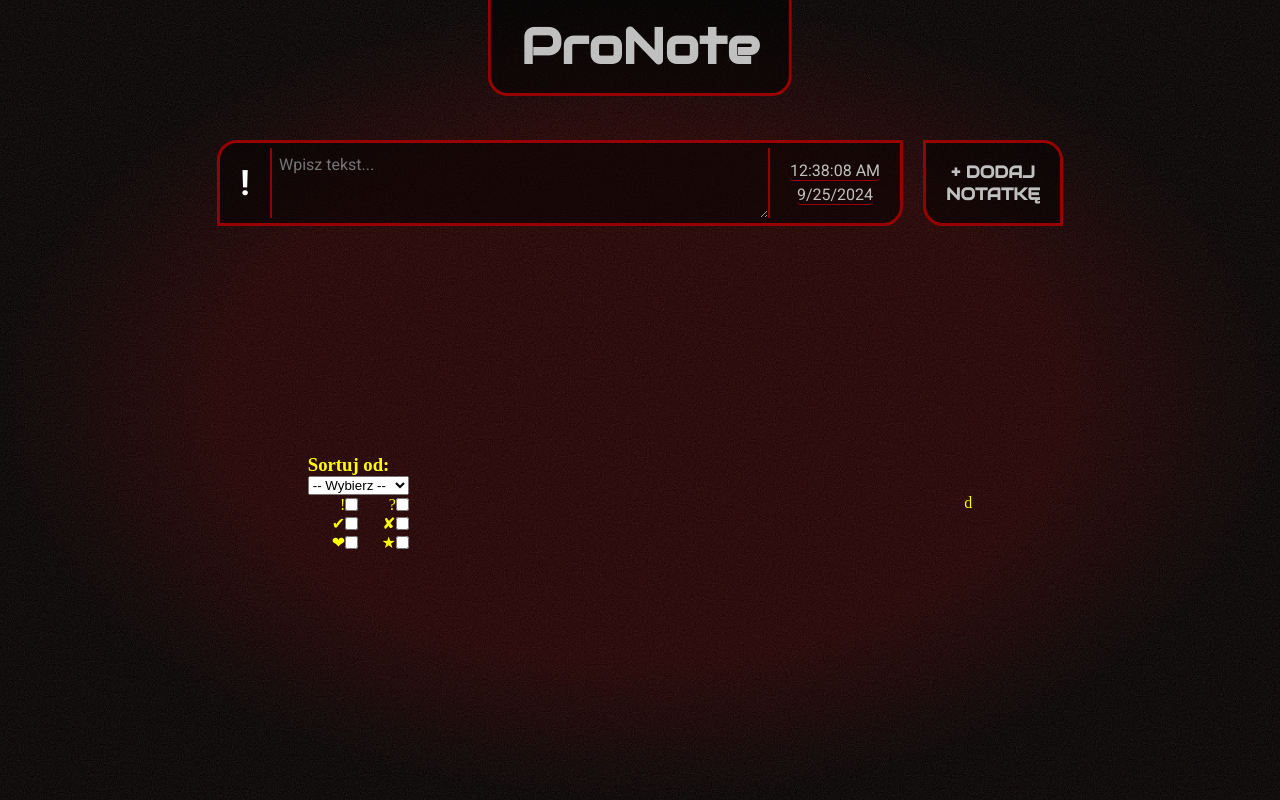
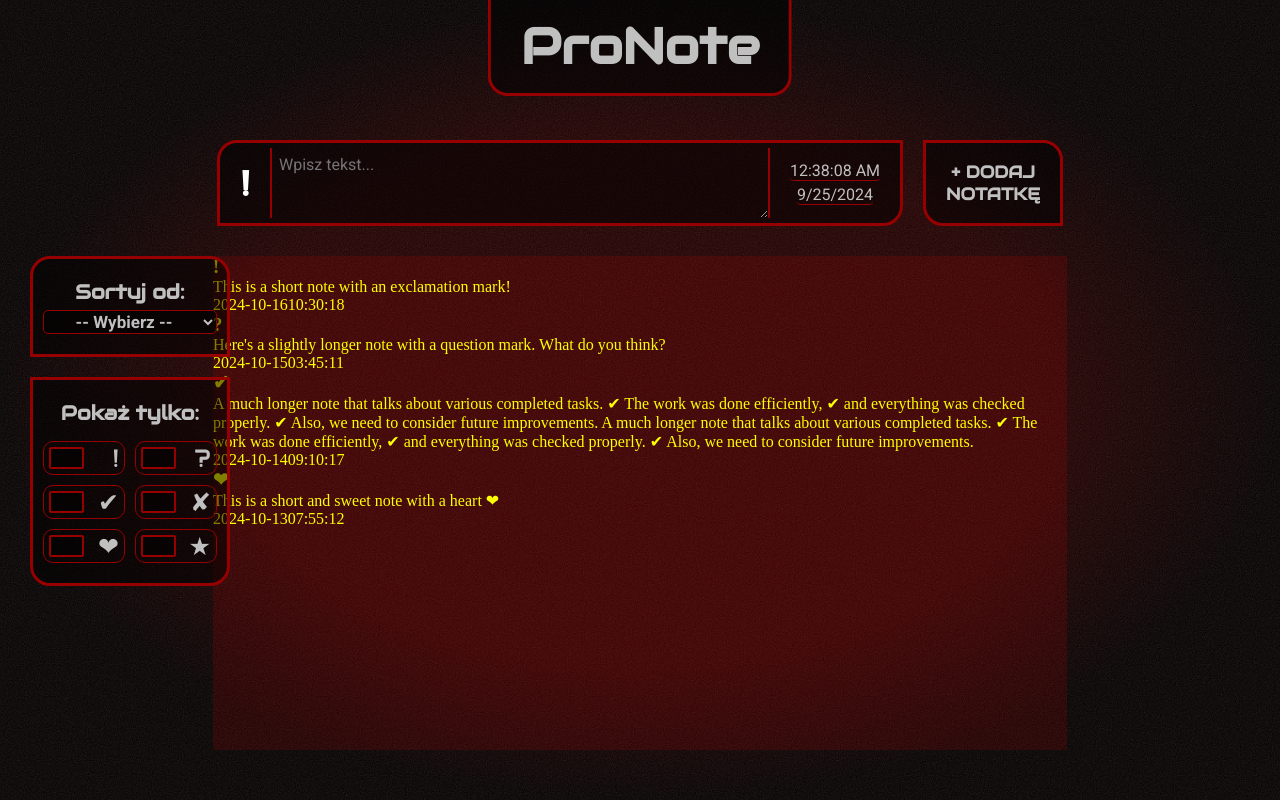
Before and after one commit to Klemciak/ProNote, a React (Create React App) app: page / in a window 1280 px wide. Built offline with nearby package versions, Linux system fonts and the light colour scheme; what react-google-recaptcha-v3 would draw is missing.

Commit message:
finish style sort, MyNote

```diff
--- a/src/pages/note/Note.scss
+++ b/src/pages/note/Note.scss
@@ -11,9 +11,10 @@
   overflow: hidden;
 }
 .main-wrap {
+  position: relative;
   display: flex;
   align-items: center;
-  justify-content: space-around;
+  justify-content: center;
   height: 100%;
   width: 100%;
   margin-top: 30px;
--- a/src/pages/note/addingNote/clock/Clock.jsx
+++ b/src/pages/note/addingNote/clock/Clock.jsx
@@ -1,5 +1,32 @@
 import React, { useState, useEffect } from "react";
 import "./Clock.scss";
+
+const notes = [
+  {
+    symbol: "!",
+    text: "This is a short note with an exclamation mark!",
+    date: "2024-10-16",
+    time: "10:30:18",
+  },
+  {
+    symbol: "?",
+    text: "Here's a slightly longer note with a question mark. What do you think?",
+    date: "2024-10-15",
+    time: "03:45:11",
+  },
+  {
+    symbol: "✔",
+    text: "A much longer note that talks about various completed tasks. ✔ The work was done efficiently, ✔ and everything was checked properly. ✔ Also, we need to consider future improvements.",
+    date: "2024-10-14",
+    time: "09:10:17",
+  },
+  {
+    symbol: "❤",
+    text: "This is a short and sweet note with a heart ❤",
+    date: "2024-10-13",
+    time: "07:55:12",
+  },
+];
 const Clock = () => {
   const [currentTime, setCurrentTime] = useState(new Date());
 
--- a/src/pages/note/addingNote/symbols/Symbols.scss
+++ b/src/pages/note/addingNote/symbols/Symbols.scss
@@ -6,7 +6,7 @@
   justify-content: center;
 }
 .symbol button {
-  font-family: $main-font;
+  font-family: $title-font;
   font-weight: bold;
   font-size: 35px;
   width: 50px;
@@ -14,6 +14,10 @@
   border: none;
   color: white;
   cursor: pointer;
+  transition: 0.2s;
+  &:hover {
+    text-shadow: 0px 0px 15px rgb(255, 0, 8);
+  }
 }
 
 .symbol-options {
--- a/src/pages/note/myNote/MyNote.jsx
+++ b/src/pages/note/myNote/MyNote.jsx
@@ -1,7 +1,47 @@
 import React from "react";
 import "./MyNote.scss";
+
+const notes = [
+  {
+    symbol: "!",
+    text: "This is a short note with an exclamation mark!",
+    date: "2024-10-16",
+    time: "10:30:18",
+  },
+  {
+    symbol: "?",
+    text: "Here's a slightly longer note with a question mark. What do you think?",
+    date: "2024-10-15",
+    time: "03:45:11",
+  },
+  {
+    symbol: "✔",
+    text: "A much longer note that talks about various completed tasks. ✔ The work was done efficiently, ✔ and everything was checked properly. ✔ Also, we need to consider future improvements. A much longer note that talks about various completed tasks. ✔ The work was done efficiently, ✔ and everything was checked properly. ✔ Also, we need to consider future improvements.",
+    date: "2024-10-14",
+    time: "09:10:17",
+  },
+  {
+    symbol: "❤",
+    text: "This is a short and sweet note with a heart ❤",
+    date: "2024-10-13",
+    time: "07:55:12",
+  },
+];
 const MyNote = () => {
-  return <div className="myNote-wrap">d</div>;
+  return (
+    <div className="myNote-wrap">
+      {notes.map((note, index) => (
+        <div key={index} className="note-item">
+          <h3>{note.symbol}</h3>
+          <p>{note.text}</p>
+          <div className="note-info">
+            <span className="note-date">{note.date}</span>
+            <span className="note-time">{note.time}</span>
+          </div>
+        </div>
+      ))}
+    </div>
+  );
 };
 
 export default MyNote;
--- a/src/pages/note/myNote/MyNote.scss
+++ b/src/pages/note/myNote/MyNote.scss
@@ -0,0 +1,6 @@
+@import "../../../variables.scss";
+.myNote-wrap {
+  height: 100%;
+  width: 70%;
+  background-color: rgba(255, 0, 0, 0.123);
+}
--- a/src/pages/note/sort/Sort.jsx
+++ b/src/pages/note/sort/Sort.jsx
@@ -20,35 +20,36 @@
         </select>
       </div>
       <div className="sortIcons">
+        <h3>Pokaż tylko:</h3>
+        <div className="sortIcons-boxes">
           <label>
-          !
             <input type="checkbox" />
+            <span>!</span>
           </label>
           <label>
-          ?
             <input type="checkbox" />
+            <span>?</span>
           </label>
           <label>
-          ✔
             <input type="checkbox" />
-        </label>
-
-        <label>
-          ✘
-          <input type="checkbox" />
+            <span>✔</span>
           </label>
           <label>
-          ❤
             <input type="checkbox" />
+            <span>✘</span>
           </label>
           <label>
-          ★
             <input type="checkbox" />
+            <span>❤</span>
           </label>
+          <label>
+            <input type="checkbox" />
+            <span>★</span>
+          </label>
+        </div>
       </div>
     </div>
   );
 };
 
 export default Sort;
-// const symbols = ["!", "?", "✔", "✘", "❤", "★"];
--- a/src/pages/note/sort/Sort.scss
+++ b/src/pages/note/sort/Sort.scss
@@ -1,15 +1,118 @@
+@import "../../../variables.scss";
 select option:first-child {
   display: none; /* Ukrywa pierwszą opcję */
 }
+
+.sort-wrap {
+  position: absolute;
+  left: 0;
+  top: 0;
+  height: 100%;
+  width: 200px;
+}
+.sortBy {
+  padding: 20px 10px;
+  border: $red-border;
+  border-radius: 20px 20px 0 0;
+  text-align: center;
+  font-family: $title-font;
+  color: $font-color;
+  background-color: $black-bg;
+
+  & h3 {
+    font-size: 20px;
+    padding-bottom: 5px;
+  }
+}
+#options {
+  width: 100%;
+  text-align: center;
+  border: $red-border;
+  border-width: 1px;
+  border-radius: 5px;
+  background-color: $black-bg;
+  color: $font-color;
+  font-weight: bold;
+  font-family: $main-font;
+  font-size: 17px;
+  cursor: pointer;
+  &:focus {
+    border-color: red;
+    outline: none;
+  }
+  & option {
+    background-color: $black-bg;
+    color: black;
+  }
+
+  & option:checked {
+    background-color: $dark-red;
+    color: white;
+    font-weight: bold;
+  }
+}
 .sortIcons {
+  padding: 20px 10px;
+  margin-top: 20px;
+  border: $red-border;
+  border-radius: 0 0 20px 20px;
+  font-family: $title-font;
+  color: $font-color;
+  background-color: $black-bg;
+  text-align: center;
+  & h3 {
+    font-size: 20px;
+    padding-bottom: 15px;
+  }
+}
+.sortIcons-boxes {
   display: grid;
   grid-template-columns: repeat(2, 1fr);
   grid-template-rows: repeat(3, 1fr);
-  align-items: center;
-  justify-content: center;
+  gap: 10px;
 }
 .sortIcons label {
   display: flex;
   align-items: center;
-  justify-content: end;
+  justify-content: space-between;
+  font-size: 25px;
+  border: $red-border;
+  border-width: 1px;
+  border-radius: 10px;
+  padding: 0 5px;
+
+  &:active {
+    border-color: red;
+  }
+  & input[type="checkbox"]:checked + span {
+    color: white;
+  }
 }
+input[type="checkbox"] {
+  -webkit-appearance: none;
+  appearance: none;
+  background-color: $black-bg;
+  margin: 0;
+  color: $dark-red;
+  width: 50%;
+  height: 70%;
+  border: 2px solid $dark-red;
+  border-radius: 2px;
+  display: grid;
+  place-content: center;
+  cursor: pointer;
+}
+
+input[type="checkbox"]::before {
+  content: "";
+  width: 15px;
+  height: 15px;
+  clip-path: polygon(14% 44%, 0 65%, 50% 100%, 100% 16%, 80% 0%, 43% 62%);
+  transform: scale(0);
+  transition: 120ms transform ease-in-out;
+  box-shadow: inset 1em 1em red;
+}
+
+input[type="checkbox"]:checked::before {
+  transform: scale(1);
+}
```
Lines whose indentation alone changed are shown as unchanged.
